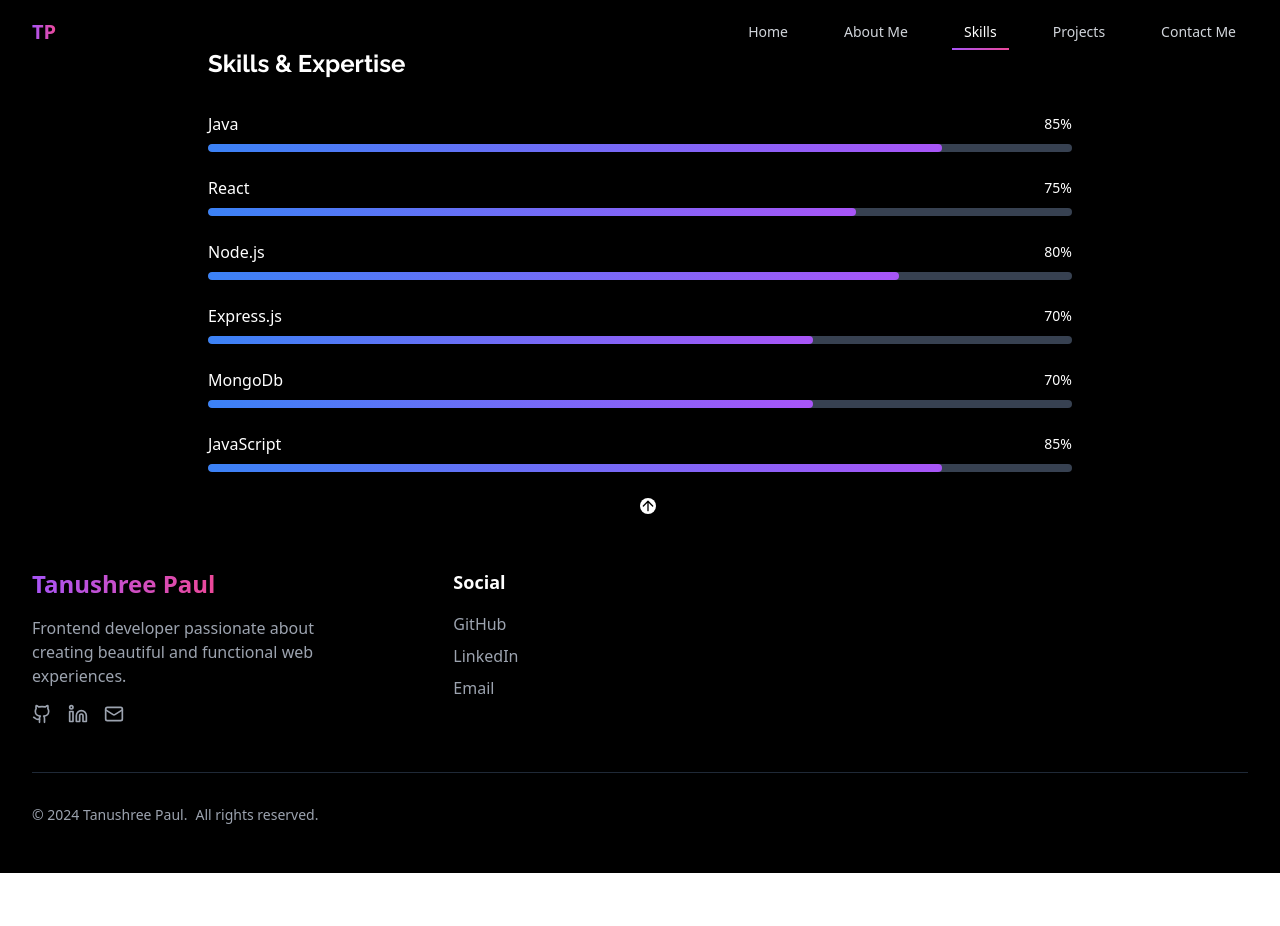
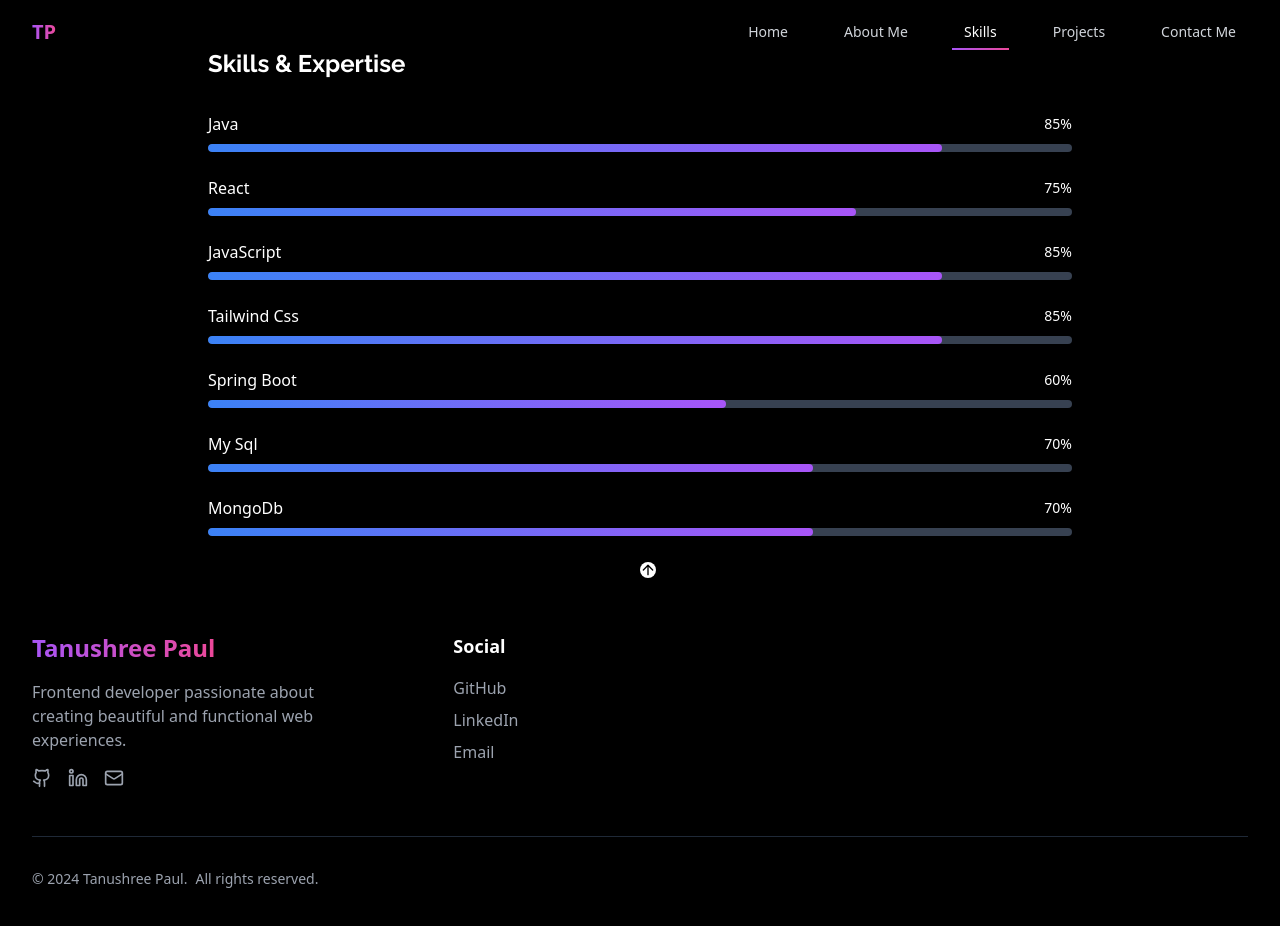
Before and after one commit to tanu0604/MyPortfolio, a React (Vite) app: page /skills in a window 1280 px wide. Shown: the top 926 px of the page. Before the commit the page ends 873 px from the top, so only its background shows below. Built offline with nearby package versions, Linux system fonts and the light colour scheme.

Commit message:
Update Skills.jsx

```diff
--- a/src/components/Skills/Skills.jsx
+++ b/src/components/Skills/Skills.jsx
@@ -5,10 +5,11 @@ import { useInView } from "react-intersection-observer";
 const skills = [
   { name: "Java", level: 85 },
   { name: "React", level: 75 },
-  { name: "Node.js", level: 80 },
-  { name: "Express.js", level: 70 },
+  { name: "JavaScript", level: 85 },
+  { name: "Tailwind Css", level: 85 },
+  { name: "Spring Boot", level: 60 },
+  { name: "My Sql", level: 70 },
   { name: "MongoDb", level: 70 },
-  { name: "JavaScript", level: 85 },
 ];
 
 export default function SkillsSection() {
```
